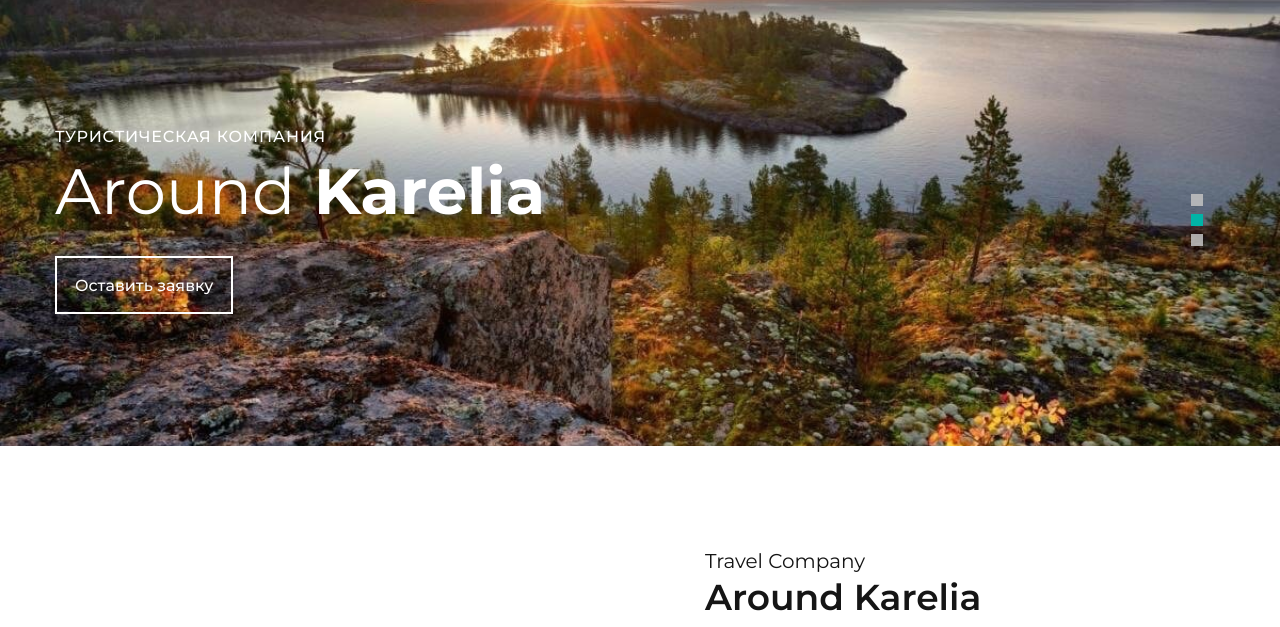
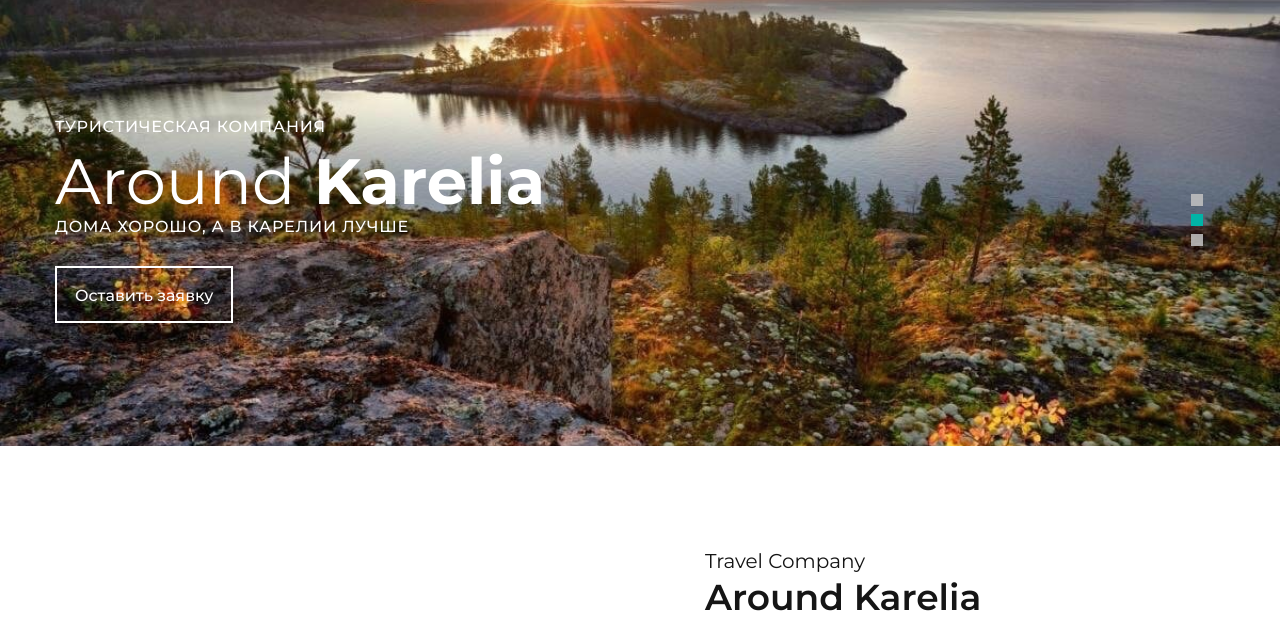
Before and after one commit to Around-Karelia/around-karelia, a plain HTML site: page index.html in a window 1280 px wide. Shown: the part 145-772 px from the top of the page. Drawn offline with Linux system fonts and the light colour scheme.

Commit message:
download_01_05_2023_6

```diff
--- a/index.html
+++ b/index.html
@@ -107,7 +107,7 @@
                 <div class="row">
                   <div class="col-md-10">
                     <h6 class="text-uppercase" data-caption-animate="fadeInRight" data-caption-delay="0">Туристическая компания</h6>
-                    <h2 class="oh font-weight-light" data-caption-animate="slideInUp" data-caption-delay="100"><span>Around</span><span class="font-weight-bold"> Karelia</span></h2><a class="button button-default-outline button-ujarak" href="#" data-caption-animate="fadeInLeft" data-caption-delay="0">Оставить заявку</a>
+                    <h2 class="oh font-weight-light" data-caption-animate="slideInUp" data-caption-delay="100"><span>Around</span><span class="font-weight-bold"> Karelia</span></h2><h6 class="text-uppercase" data-caption-animate="fadeInRight" data-caption-delay="0">Дома хорошо, а в Карелии лучше</h6><a class="button button-default-outline button-ujarak" href="#" data-caption-animate="fadeInLeft" data-caption-delay="0">Оставить заявку</a>
                   </div>
                 </div>
               </div>
@@ -119,7 +119,7 @@
                 <div class="row">
                   <div class="col-md-10">
                     <h6 class="text-uppercase" data-caption-animate="fadeInRight" data-caption-delay="0">Туристическая компания</h6>
-                    <h2 class="oh font-weight-light" data-caption-animate="slideInUp" data-caption-delay="100"><span>Around</span><span class="font-weight-bold"> Karelia</span></h2><a class="button button-default-outline button-ujarak" href="#" data-caption-animate="fadeInLeft" data-caption-delay="0">Оставить заявку</a>
+                    <h2 class="oh font-weight-light" data-caption-animate="slideInUp" data-caption-delay="100"><span>Around</span><span class="font-weight-bold"> Karelia</span></h2><h6 class="text-uppercase" data-caption-animate="fadeInRight" data-caption-delay="0">Дома хорошо, а в Карелии лучше</h6><a class="button button-default-outline button-ujarak" href="#" data-caption-animate="fadeInLeft" data-caption-delay="0">Оставить заявку</a>
                   </div>
                 </div>
               </div>
@@ -131,7 +131,7 @@
                 <div class="row">
                   <div class="col-md-10">
                     <h6 class="text-uppercase" data-caption-animate="fadeInRight" data-caption-delay="0">Туристическая компания</h6>
-                    <h2 class="oh font-weight-light" data-caption-animate="slideInUp" data-caption-delay="100"><span>Around</span><span class="font-weight-bold"> Karelia</span></h2><a class="button button-default-outline button-ujarak" href="#" data-caption-animate="fadeInLeft" data-caption-delay="0">Оставить заявку</a>
+                    <h2 class="oh font-weight-light" data-caption-animate="slideInUp" data-caption-delay="100"><span>Around</span><span class="font-weight-bold"> Karelia</span></h2><h6 class="text-uppercase" data-caption-animate="fadeInRight" data-caption-delay="0">Дома хорошо, а в Карелии лучше</h6><a class="button button-default-outline button-ujarak" href="#" data-caption-animate="fadeInLeft" data-caption-delay="0">Оставить заявку</a>
                   </div>
                 </div>
               </div>
```
